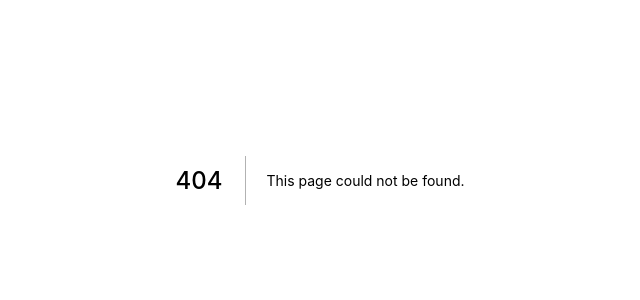
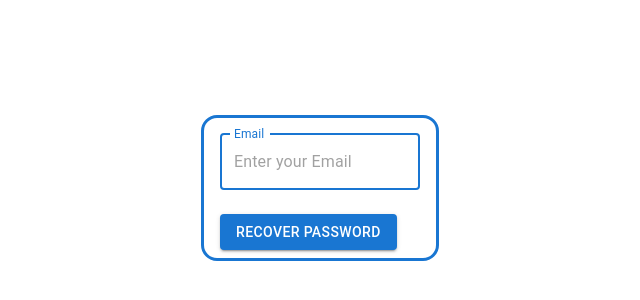
Before and after one commit to Latumi1192/pet_betreuung, a Next.js app: page /passwordrecover in a window 1280 px wide. Before the commit this address had no page. Shown: the part 220-520 px from the top of the page, without its empty margins (320-960 px from the left). Built offline with nearby package versions, Linux system fonts and the light colour scheme.

Commit message:
add recover password page

```diff
--- a/features/user/data/UserRepository.ts
+++ b/features/user/data/UserRepository.ts
@@ -9,5 +9,6 @@ export interface UserRepository {
   getUser(uid: number): UserData;
   deleteUser(user: UserData): boolean;
   generateID(): number;
-  isRegistered(account:string,password:string):boolean;
+  isRegistered(account: string, password: string): boolean;
+  findPassword(email: string): string;
 }
--- a/features/user/data/UserRepositoryImpl.ts
+++ b/features/user/data/UserRepositoryImpl.ts
@@ -4,9 +4,27 @@ import { UserRepository } from "./UserRepository";
 
 export class UserRepositoryImpl implements UserRepository {
   userDB: UserData[] = [];
+  emptyDB: UserData[] = [];
 
   getUserDB(): UserData[] {
     return JSON.parse(localStorage.getItem("userDB") || "");
+  }
+
+  findPassword(email: string): string {
+    if (email == null) throw new Error("Check parameter");
+
+    this.userDB = this.getUserDB();
+
+    let password = "";
+
+    for (var i = 0; i < this.userDB.length; i++) {
+      if (this.userDB[i].email == email) password = this.userDB[i].password;
+    }
+    return password;
+  }
+
+  resetDB() {
+    localStorage.setItem("userDB", JSON.stringify(this.emptyDB));
   }
 
   isRegistered(account: string, password: string): boolean {
--- a/features/user/domain/services/UserService.ts
+++ b/features/user/domain/services/UserService.ts
@@ -7,4 +7,5 @@ export interface UserService {
   createPetData(form: any): boolean;
   signupWarning(form: any): String;
   isRegistered(form: any): boolean;
+  recoverPassword(email:string): string;
 }
--- a/features/user/domain/services/UserServiceImpl.ts
+++ b/features/user/domain/services/UserServiceImpl.ts
@@ -9,6 +9,10 @@ export class UserServiceImpl implements UserService {
 
   isRegistered(form: any): boolean {
     return this.userRepo.isRegistered(form.account, form.password);
+  }
+
+  recoverPassword(email: string): string {
+    return this.userRepo.findPassword(email);
   }
 
   createUserData(form: any) {
--- /dev/null
+++ b/features/user/presentation/components/PasswordRecovery.tsx
@@ -0,0 +1,79 @@
+import * as React from "react";
+import Box from "@mui/material/Box";
+import TextField from "@mui/material/TextField";
+import { Button, Typography } from "@mui/material";
+import { useRouter } from "next/router";
+import { UserServiceImpl } from "../../domain/services/UserServiceImpl";
+import { Password } from "@mui/icons-material";
+
+export default function PasswordRecovery() {
+  const router = useRouter();
+  const userServ = new UserServiceImpl();
+  const [isFound, setIsFound] = React.useState(false);
+  const [notFound, setNotFound] = React.useState(false);
+  const [password, setPassword] = React.useState("");
+  const [email, setEmail] = React.useState("");
+
+  const handleChange = (event: { target: { value: any } }) => {
+    setEmail(event.target.value);
+  };
+  return (
+    <Box
+      component="form"
+      sx={{
+        border: 3,
+        borderColor: "primary.main",
+        borderRadius: "16px",
+        "& .MuiTextField-root": { m: 2, width: "25ch" },
+        "& .MuiButton-root": { mt: 1, ml: 2, mb: 1, mr: 2 },
+        "& .MuiTypography-root": { m: 2 },
+      }}
+      noValidate
+      autoComplete="off"
+    >
+      {!isFound && (
+        <div>
+          {notFound && <Typography>Check your Email again</Typography>}
+          <div>
+            <TextField
+              focused
+              label="Email"
+              name="email"
+              value={email}
+              onChange={handleChange}
+              placeholder="Enter your Email"
+            />
+          </div>
+          <div>
+            <Button
+              variant="contained"
+              onClick={() => {
+                if (userServ.recoverPassword(email) != "") {
+                  setIsFound(true);
+                  setPassword(userServ.recoverPassword(email));
+                } else {
+                  setNotFound(true);
+                }
+              }}
+            >
+              Recover Password
+            </Button>
+          </div>
+        </div>
+      )}
+      {isFound && (
+        <div>
+          <Typography>Your password is: {password}</Typography>
+          <Button
+            variant="contained"
+            onClick={() => {
+              router.push("signin");
+            }}
+          >
+            Return to Sign in
+          </Button>
+        </div>
+      )}
+    </Box>
+  );
+}
--- /dev/null
+++ b/pages/passwordrecover/index.tsx
@@ -0,0 +1,22 @@
+import { Grid } from "@mui/material";
+import React from "react";
+import PasswordRecovery from "../../features/user/presentation/components/PasswordRecovery";
+
+const PasswordRecoverPage = () => {
+  return (
+    <Grid
+      container
+      spacing={0}
+      direction="column"
+      alignItems="center"
+      justifyContent="center"
+      style={{ minHeight: "100vh" }}
+    >
+      <Grid item xs={3}>
+        <PasswordRecovery />
+      </Grid>
+    </Grid>
+  );
+};
+
+export default PasswordRecoverPage;
```
Also changed, not shown: features/user/presentation/components/SignInForm.tsx (+12 -7 lines).
